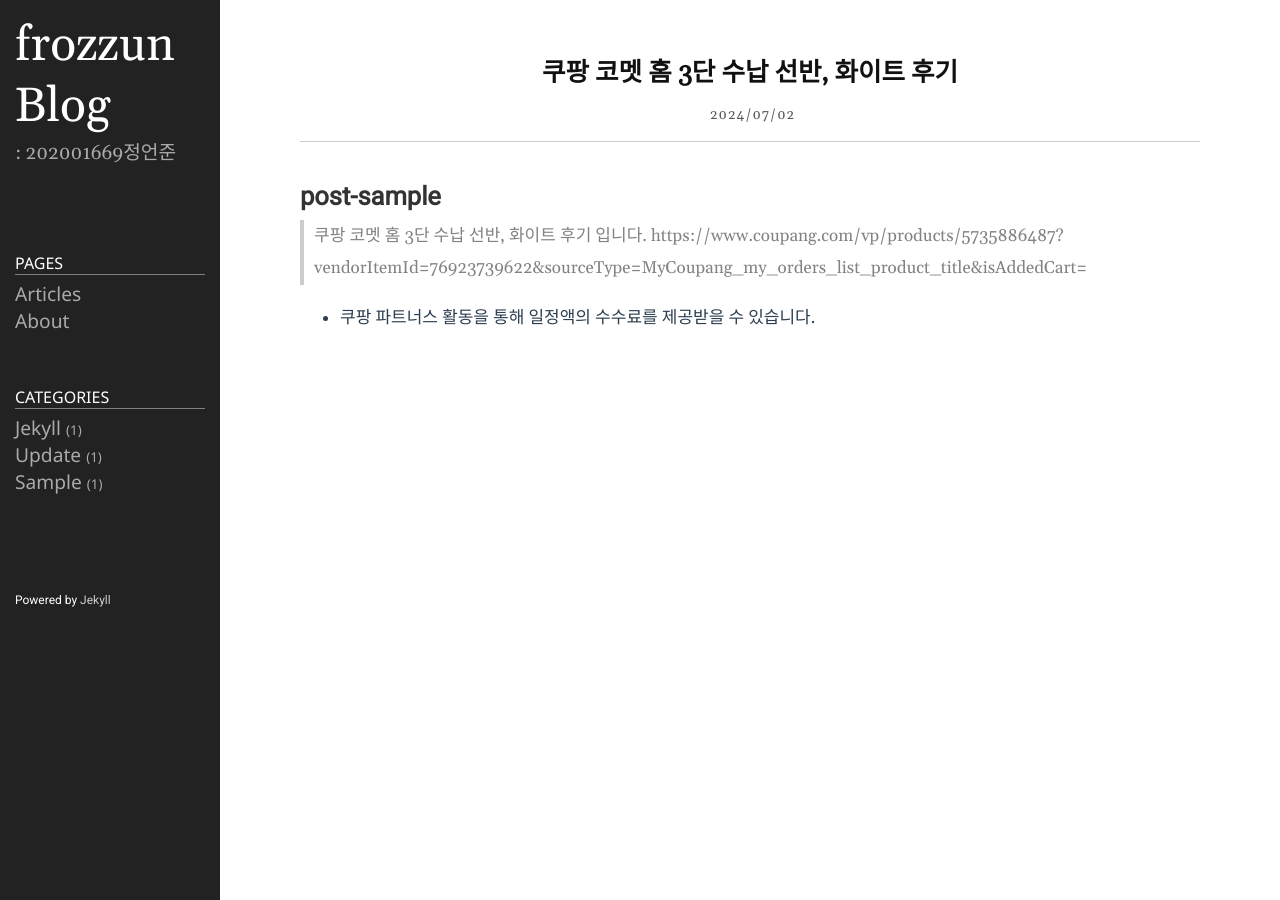
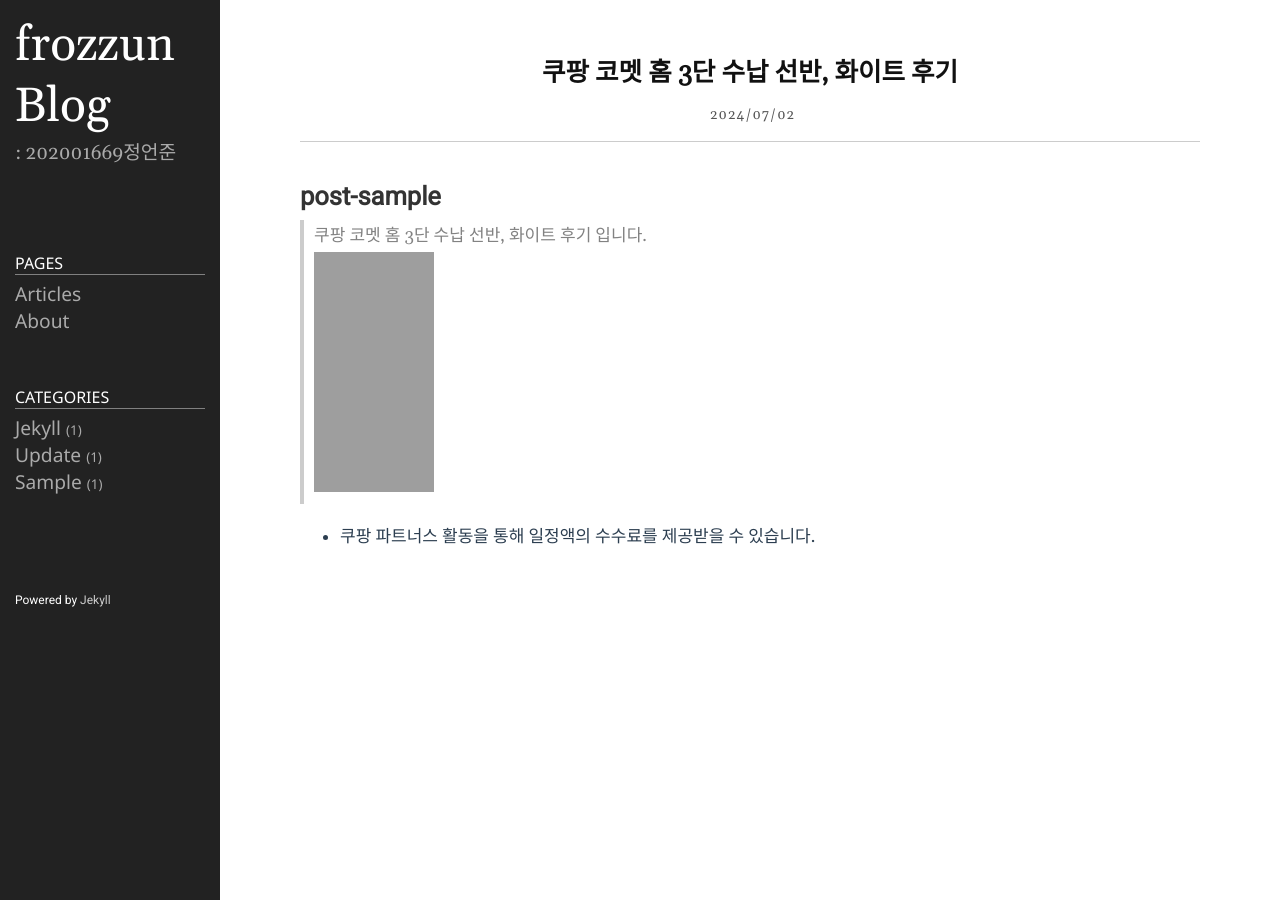
Before and after one commit to frozzun/frozzun.github.io, a Jekyll site: the page built from _posts/2020-01-02-post1.markdown, in a window 1280 px wide. Built offline with Jekyll 4.4.1, drawn with Linux system fonts in a browser that asks for light colours; grey boxes are pictures that could not be loaded.

Commit message:
post post post

```diff
--- a/_posts/2020-01-02-post1.markdown
+++ b/_posts/2020-01-02-post1.markdown
@@ -5,7 +5,7 @@ date: 2024-07-02 14:04:23 +0900
 category: sample
 ---
 # post-sample
-> 쿠팡 코멧 홈 3단 수납 선반, 화이트 후기 입니다.
-> https://www.coupang.com/vp/products/5735886487?vendorItemId=76923739622&sourceType=MyCoupang_my_orders_list_product_title&isAddedCart=
+> 쿠팡 코멧 홈 3단 수납 선반, 화이트 후기 입니다. <br>
+<a href="https://link.coupang.com/a/bHYn2F" target="_blank" referrerpolicy="unsafe-url"><img src="https://image1.coupangcdn.com/image/affiliate/banner/c378b2fe876e8299e1d5083b2e097f40@2x.jpg" alt="코멧 홈 3단 수납 선반, 화이트, 1개" width="120" height="240"></a>
 
 * 쿠팡 파트너스 활동을 통해 일정액의 수수료를 제공받을 수 있습니다.
```
